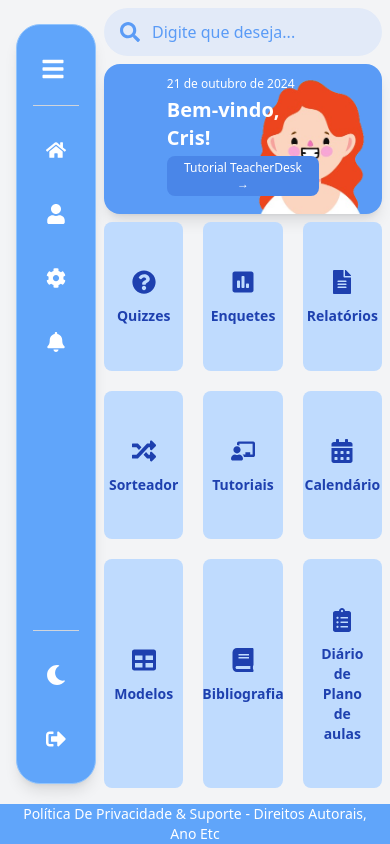
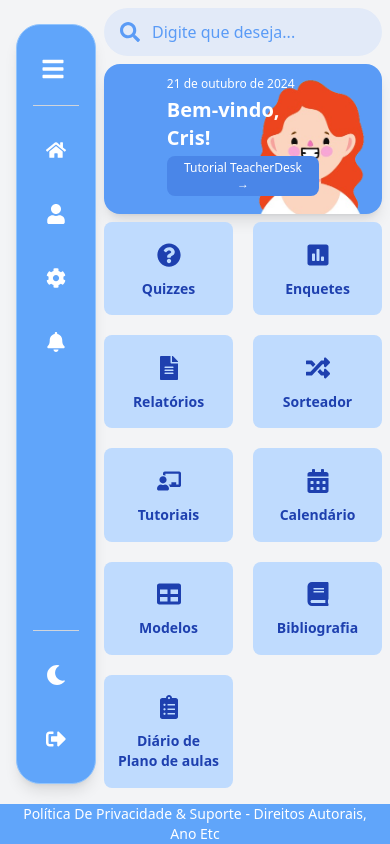
Before and after one commit to NathRabeloo/SearchBytes, a Next.js app: page /home in a window 390 px wide. Built offline with nearby package versions, Linux system fonts and the light colour scheme; no server answers.

Commit message:
arrumado-grid

```diff
--- a/app/components/FeatureGrid.tsx
+++ b/app/components/FeatureGrid.tsx
@@ -17,7 +17,7 @@
 
 const FeatureGrid: React.FC<FeatureGridProps> = ({ items, onItemClick }) => {
   return (
-    <div className="grid grid-cols-3 md:grid-cols-3 gap-5 w-full h-full">
+    <div className="grid grid-cols-2 md:grid-cols-2 lg:grid-cols-3 gap-5 w-full h-full">
       {items.length > 0 ? (
         items.map((item, index) => (
           <FeatureCard
```
